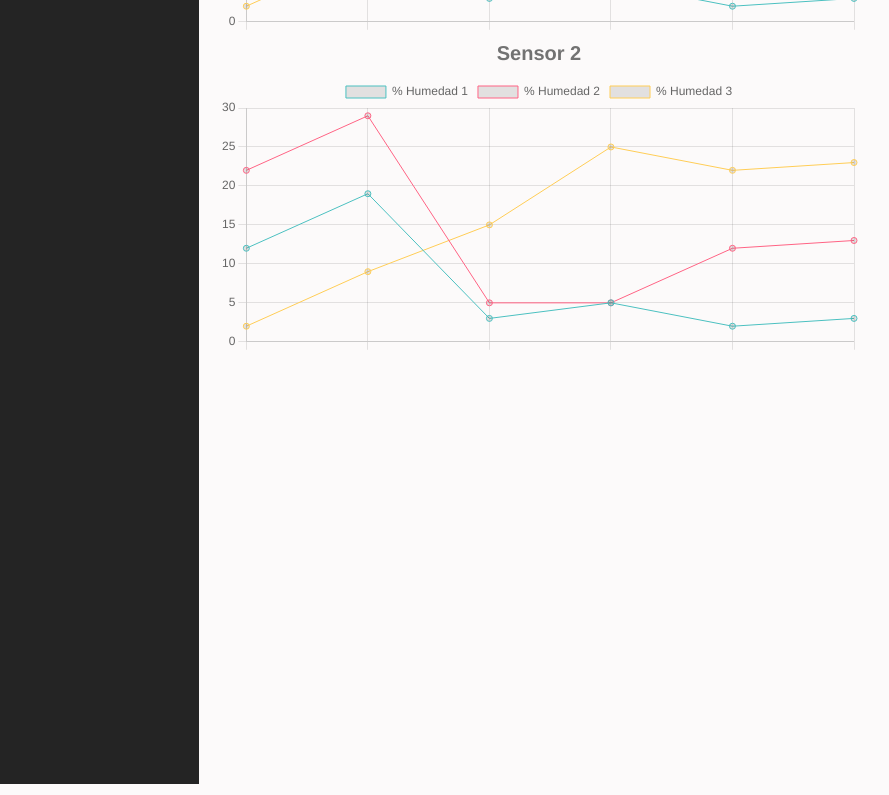
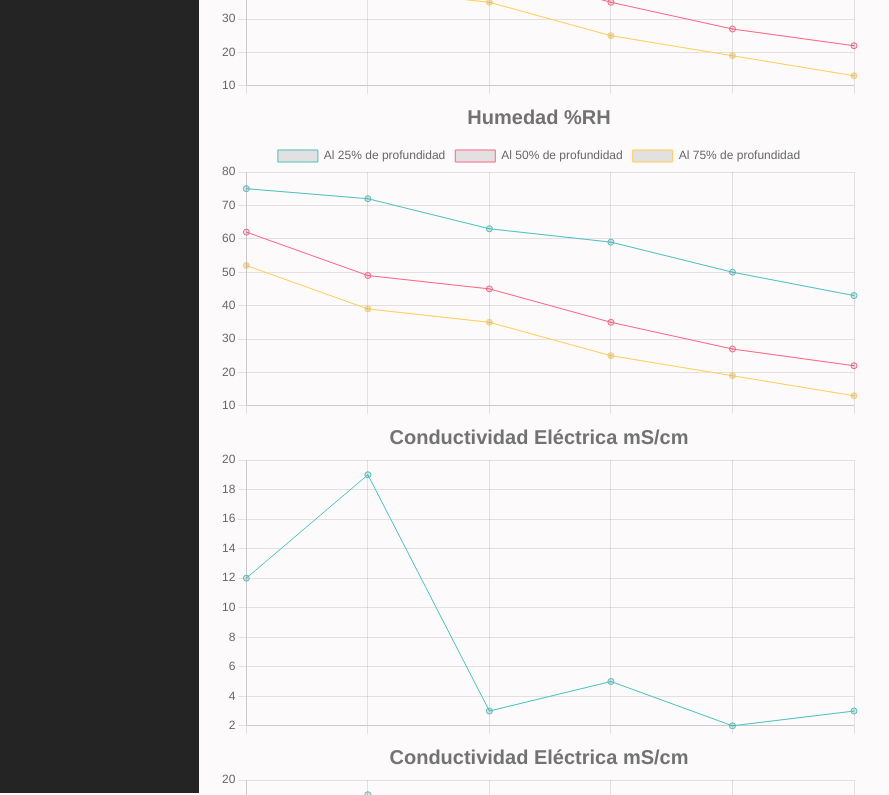
Before and after one commit to gonzalesomar/Dashboard_WebApp, a website: page stats.html in a window 1280 px wide. Shown: the part 398-1193 px from the top of the page, without its empty margins (1-890 px from the left). Before the commit the page ends 800 px from the top, so only its background shows below. Drawn offline with nearby package versions, Linux system fonts and the light colour scheme.

Commit message:
Graficas de la Bateria y EC en el stats

```diff
--- a/stats.html
+++ b/stats.html
@@ -37,16 +37,39 @@
             </nav>
         </section> <!-- Navigation End-->
         <section class = "main">
-            <h1> Estadisticas </h1>
-            <p> En esta sección se muestran las estadísticas de los sensores. </p>
-            <canvas id="myChart"></canvas>
-            <canvas id="myChart2"></canvas>
+            <div class="title"> <!-- Title-->
+                <h1> Estadisticas </h1>
+                <p> En esta sección se muestran las estadísticas de los sensores. </p>
+                <form action = "#">
+                    <label for="projects"> Mostrar datos del </label>
+                    <select name="projects" id="projects">
+                        <option value="sensor1"> Sensor 1 </option>
+                        <option value="sensor2"> Sensor 2 </option>
+                    </select>
+                </form>
+            </div> <!-- Title End-->
+            <canvas id="Humedad_1"></canvas>
+            <canvas id="Humedad_2"></canvas>
+            <canvas id="EC_1"></canvas>
+            <canvas id="EC_2"></canvas>
+            <canvas id="BAT_1"></canvas>
+            <canvas id="BAT_2"></canvas>
         </section>
     </div>
 </body>
 
 <script>
-function createChart(canvasId, datasets, xLabels, chartTitle) {
+function ChartHumidity(canvasId, data, xLabels) {
+    var datasets = data.map((dataset, index) => {
+        var colors = ['rgba(75,192,192,1)', 'rgba(255,99,132,1)', 'rgba(255,205,86,1)'];
+        return {
+            label: `Al ${25 * (index + 1)}% de profundidad`,
+            data: dataset,
+            borderColor: colors[index % colors.length],
+            borderWidth: 1
+        };
+    });
+
     var ctx = document.getElementById(canvasId);
     new Chart(ctx, {
         type: 'line',
@@ -58,7 +81,7 @@ function createChart(canvasId, datasets, xLabels, chartTitle) {
             plugins: {
                 title: {
                     display: true,
-                    text: chartTitle, // Your chart title
+                    text: 'Humedad %RH',
                     font: {
                         size: 20,
                     },
@@ -66,27 +89,26 @@ function createChart(canvasId, datasets, xLabels, chartTitle) {
                 },
                 tooltip: {
                     enabled: true,
-                    backgroundColor: 'rgba(0,0,0,0.7)', // Background color for the tooltip
-                    titleColor: '#fff', // Font color for the tooltip title
-                    bodyColor: '#fff', // Font color for the tooltip body
-                    footerColor: '#fff', // Font color for the tooltip footer
-                    borderColor: '#fff', // Border color for the tooltip
-                    borderWidth: 1, // Border width for the tooltip
+                    backgroundColor: 'rgba(0,0,0,0.7)',
+                    titleColor: '#fff',
+                    bodyColor: '#fff',
+                    footerColor: '#fff',
+                    borderColor: '#fff',
+                    borderWidth: 1,
                 },
-
             },
             scales: {
                 x: {
                     ticks: {
-                        display: false, // This hides the x-axis label
+                        display: false,
                     },
                     grid: {
-                        borderDash: [5, 5] // This makes the x-axis grid lines dashed
+                        borderDash: [5, 5]
                     }
                 },
                 y: {
                     grid: {
-                        borderDash: [5, 5] // This makes the y-axis grid lines dashed
+                        borderDash: [5, 5]
                     }
                 }
             },
@@ -94,26 +116,140 @@ function createChart(canvasId, datasets, xLabels, chartTitle) {
     });
 }
 
-var datasets = [{
-    label: '% Humedad 1',
-    data: [12, 19, 3, 5, 2, 3],
-    borderColor: 'rgba(75,192,192,1)',
-    borderWidth: 1
-}, {
-    label: '% Humedad 2',
-    data: [22, 29, 5, 5, 12, 13],
-    borderColor: 'rgba(255,99,132,1)',
-    borderWidth: 1
-}, {
-    label: '% Humedad 3',
-    data: [2, 9, 15, 25, 22, 23],
-    borderColor: 'rgba(255,205,86,1)',
-    borderWidth: 1
-}];
+var data_humedad_1 = [[75, 72, 63, 59, 50, 43], [62, 49, 45, 35, 27, 22], [52, 39, 35, 25, 19, 13]];
+var data_humedad_2 = [[75, 72, 63, 59, 50, 43], [62, 49, 45, 35, 27, 22], [52, 39, 35, 25, 19, 13]];
+
 var xLabels = ['Lunes', 'Martes', 'Miercoles', 'Jueves', 'Viernes', 'Sabado'];
 
-createChart('myChart', datasets, xLabels, 'Sensor 1');
-createChart('myChart2', datasets, xLabels, 'Sensor 2');
+ChartHumidity('Humedad_1', data_humedad_1, xLabels);
+ChartHumidity('Humedad_2', data_humedad_2, xLabels);
+
+
+function ChartEC(canvasId, dataset, xLabels) {
+    var data = {
+        label: `EC del suelo`,
+        data: dataset,
+        borderColor: 'rgba(75,192,192,1)',
+        borderWidth: 1
+    };
+
+    var ctx = document.getElementById(canvasId);
+    new Chart(ctx, {
+        type: 'line',
+        data: {
+            labels: xLabels,
+            datasets: [data]
+        },
+        options: {
+            plugins: {
+                title: {
+                    display: true,
+                    text: 'Conductividad Eléctrica mS/cm',
+                    font: {
+                        size: 20,
+                    },
+                    color: '#727272',
+                },
+                tooltip: {
+                    enabled: true,
+                    backgroundColor: 'rgba(0,0,0,0.7)',
+                    titleColor: '#fff',
+                    bodyColor: '#fff',
+                    footerColor: '#fff',
+                    borderColor: '#fff',
+                    borderWidth: 1,
+                },
+                legend: {
+                    display: false, // This hides the legend
+                },
+            },
+            scales: {
+                x: {
+                    ticks: {
+                        display: false,
+                    },
+                    grid: {
+                        borderDash: [5, 5]
+                    }
+                },
+                y: {
+                    grid: {
+                        borderDash: [5, 5]
+                    }
+                }
+            },
+        }
+    });
+}
+
+var dataset_ec_1 = [12, 19, 3, 5, 2, 3];
+var dataset_ec_2 = [12, 19, 3, 5, 2, 3];
+
+ChartEC('EC_1', dataset_ec_1, xLabels);
+ChartEC('EC_2', dataset_ec_2, xLabels);
+
+function ChartBat(canvasId, dataset, xLabels) {
+    var data = {
+        label: `Batería del sistema`,
+        data: dataset,
+        borderColor: 'rgba(75,192,192,1)',
+        borderWidth: 1
+    };
+
+    var ctx = document.getElementById(canvasId);
+    new Chart(ctx, {
+        type: 'line',
+        data: {
+            labels: xLabels,
+            datasets: [data]
+        },
+        options: {
+            plugins: {
+                title: {
+                    display: true,
+                    text: 'Batería del sistema %',
+                    font: {
+                        size: 20,
+                    },
+                    color: '#727272',
+                },
+                tooltip: {
+                    enabled: true,
+                    backgroundColor: 'rgba(0,0,0,0.7)',
+                    titleColor: '#fff',
+                    bodyColor: '#fff',
+                    footerColor: '#fff',
+                    borderColor: '#fff',
+                    borderWidth: 1,
+                },
+                legend: {
+                    display: false, // This hides the legend
+                },
+            },
+            scales: {
+                x: {
+                    ticks: {
+                        display: false,
+                    },
+                    grid: {
+                        borderDash: [5, 5]
+                    }
+                },
+                y: {
+                    grid: {
+                        borderDash: [5, 5]
+                    }
+                }
+            },
+        }
+    });
+}
+
+var dataset_bat_1 = [100, 93, 74, 53, 22, 13];
+var dataset_bat_2 = [100, 93, 74, 53, 22, 13];
+
+ChartBat('BAT_1', dataset_bat_1, xLabels);
+ChartBat('BAT_2', dataset_bat_2, xLabels);
 </script>
 
 </html>
```
